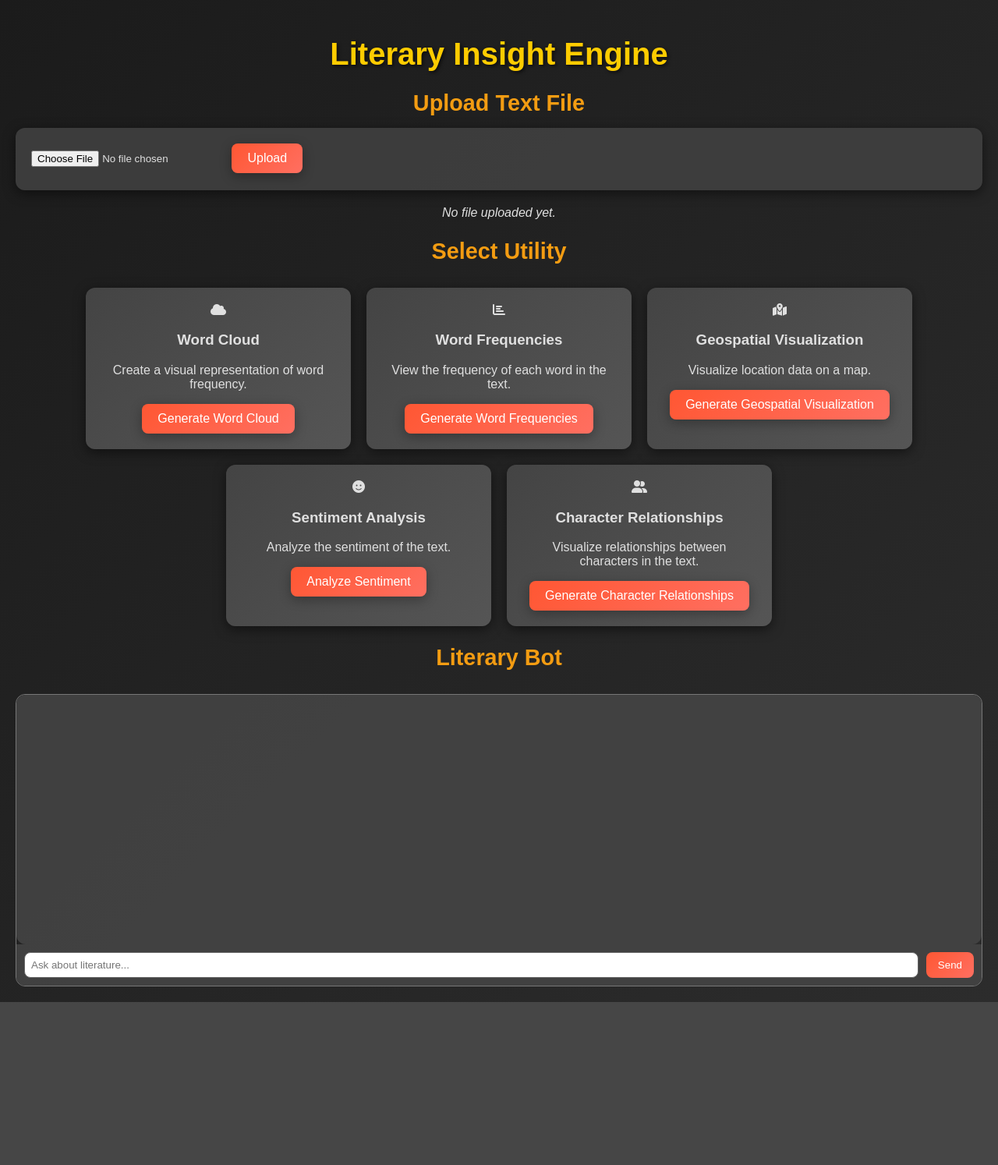
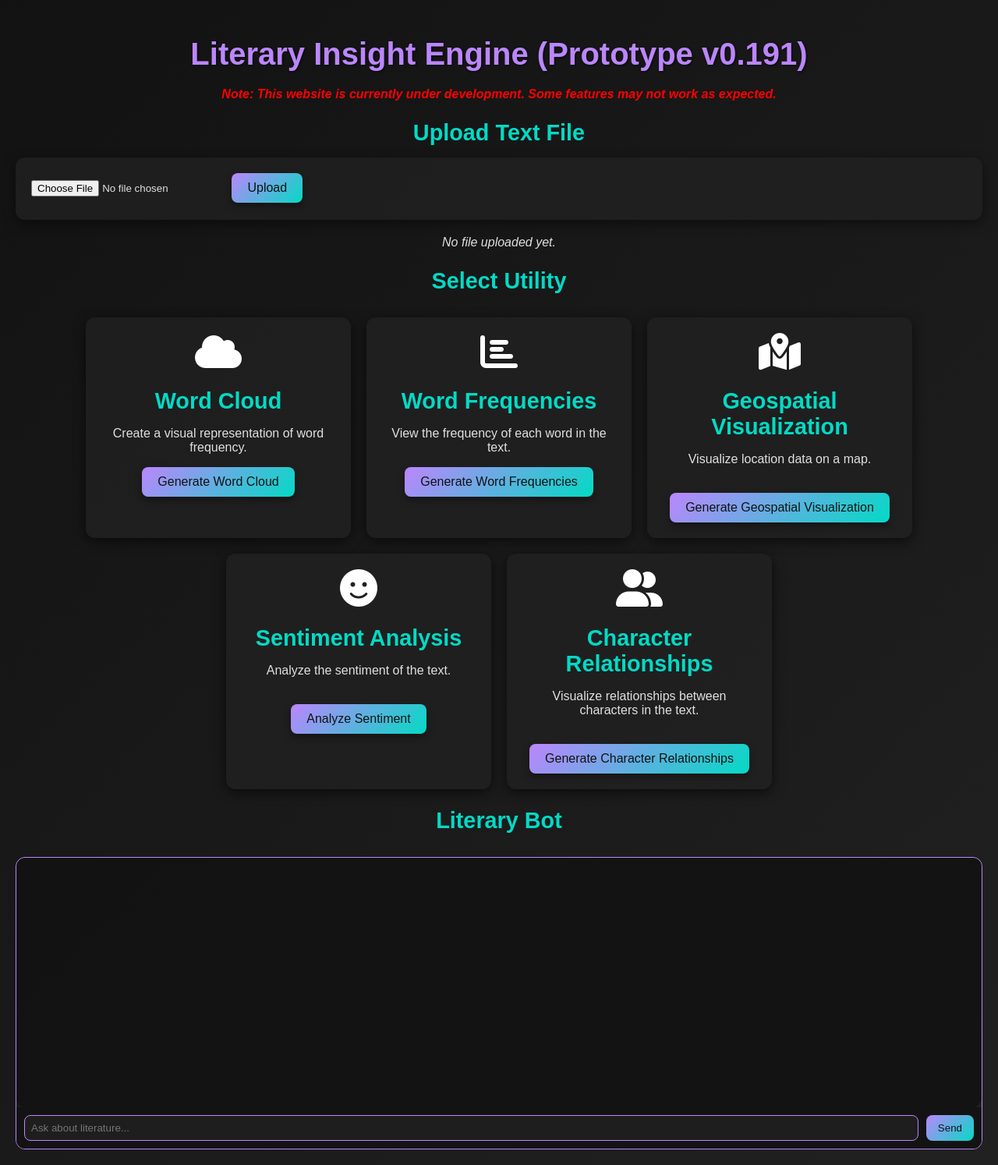
Before and after one commit to RahulRR-10/LiteraryInsightEngine, a Flask app: page / in a window 1280 px wide. Shown: the whole page at 78% size. Before the commit the page ends 1285 px from the top, so only its background shows below. Run offline with Flask 3, Linux system fonts and the light colour scheme.

Commit message:
Add files via upload

```diff
--- a/static/styles.css
+++ b/static/styles.css
@@ -1,54 +1,48 @@
-/* General Body Styles */
+/* Charcoal and Neon Theme */
 body {
     font-family: 'Arial', sans-serif;
-    background: linear-gradient(135deg, #1B1B1B, #2C2C2C); /* Gradient background */
+    background: linear-gradient(135deg, #121212, #212121);
     margin: 0;
     padding: 20px;
     color: #E0E0E0;
 }
 
-/* Main Container Styles */
 .container {
     max-width: 1000px;
     margin: 0 auto;
     padding: 30px;
-    border-radius: 12px; /* Enhanced rounded corners */
-    background: rgba(58, 58, 58, 0.9); /* Semi-transparent background */
-    box-shadow: 0 8px 20px rgba(0, 0, 0, 0.5); /* Deeper shadow for depth */
+    border-radius: 12px;
+    background: rgba(18, 18, 18, 0.9);
+    box-shadow: 0 8px 20px rgba(0, 0, 0, 0.5);
 }
 
-/* Main Heading Styles */
 h1 {
-    color: #FFCC00; /* Bright yellow for main headings */
+    color: #BB86FC; /* Changed to a softer neon purple */
     text-align: center;
     margin-bottom: 20px;
-    font-size: 2.5em; /* Increased font size */
-    text-shadow: 2px 2px 4px rgba(0, 0, 0, 0.6); /* Shadow for text depth */
+    font-size: 2.5em;
+    text-shadow: 1px 1px 3px rgba(0, 0, 0, 0.7); /* Softer glow */
 }
 
-/* Subheading Styles */
 h2 {
-    color: #F39C12; /* Bright orange for subheadings */
+    color: #03DAC5; /* Softer teal color */
     margin-bottom: 15px;
-    font-size: 1.8em; /* Larger subheading size */
-    text-align: center; /* Centered subheading */
+    font-size: 1.8em;
+    text-align: center;
 }
 
-/* Form Styles */
 form {
-    background: rgba(68, 68, 68, 0.8); /* Semi-transparent background for forms */
+    background: rgba(33, 33, 33, 0.8);
     padding: 20px;
     border-radius: 12px;
     box-shadow: 0 4px 15px rgba(0, 0, 0, 0.5);
     margin-bottom: 20px;
 }
 
-/* Input Styles */
 input[type="file"] {
     margin-bottom: 10px;
 }
 
-/* Utility Section Styles */
 .utility-container {
     display: flex;
     flex-wrap: wrap;
@@ -58,60 +52,79 @@ input[type="file"] {
 }
 
 .utility-card {
-    background: linear-gradient(135deg, #444, #555); /* Gradient background for cards */
+    background: rgba(33, 33, 33, 0.8);
     border-radius: 12px;
-    box-shadow: 0 4px 15px rgba(0, 0, 0, 0.5);
+    box-shadow: 0 4px 15px rgba(0, 0, 0, 0.6);
     padding: 20px;
     text-align: center;
     max-width: 300px;
     flex: 1 1 auto;
-    transition: transform 0.3s ease, box-shadow 0.3s ease; /* Smooth transition */
+    transition: transform 0.3s ease, box-shadow 0.3s ease;
+    position: relative; /* Added for glow effect */
+}
+
+.utility-card::before {
+    content: '';
+    position: absolute;
+    top: 0;
+    left: 0;
+    right: 0;
+    bottom: 0;
+    border-radius: 12px;
+    background: rgba(0, 211, 196, 0.3); /* Softer glow effect */
+    z-index: -1;
+    filter: blur(10px); /* Added glow */
+    transition: opacity 0.3s ease;
+    opacity: 0;
 }
 
 .utility-card:hover {
-    box-shadow: 0 12px 30px rgba(0, 0, 0, 0.7); /* Enhanced shadow on hover */
-    transform: translateY(-5px); /* Lift effect */
+    box-shadow: 0 8px 20px rgba(0, 0, 0, 0.8); /* Darker hover shadow */
+    transform: translateY(-5px);
 }
 
-/* Button Base Styles */
+.utility-card:hover::before {
+    opacity: 1; /* Show glow on hover */
+}
+
 .utility-button,
 .back-button {
-    background: linear-gradient(135deg, #FF5733, #FF6F61); /* Gradient button */
-    color: white;
+    background: linear-gradient(135deg, #BB86FC, #03DAC5); /* Softer gradient */
+    color: #121212;
     padding: 10px 20px;
-    border-radius: 8px; /* Rounded corners */
+    border-radius: 8px;
     border: none;
     cursor: pointer;
     font-size: 1em;
-    transition: background 0.3s ease, transform 0.3s ease; /* Smooth transitions */
-    box-shadow: 0 4px 15px rgba(0, 0, 0, 0.3);
+    transition: background 0.3s ease, transform 0.3s ease;
+
+    box-shadow: 0 4px 10px rgba(0, 0, 0, 0.4); /* Darker shadow */
 }
 
 .utility-button:hover,
 .back-button:hover {
-    background: linear-gradient(135deg, #C0392B, #D35400); /* Darker gradient on hover */
-    transform: translateY(-2px); /* Slight lift on hover */
+    background: linear-gradient(135deg, #03DAC5, #81D4FA); /* Softer hover gradient */
+    transform: translateY(-2px);
+    box-shadow: 0 4px 10px rgba(0, 0, 0, 0.6); /* Darker hover shadow */
 }
 
 .utility-button:active,
 .back-button:active {
-    background: linear-gradient(135deg, #A93226, #D35400); /* Even darker gradient on click */
-    box-shadow: 0 2px 5px rgba(0, 0, 0, 0.2);
+    background: linear-gradient(135deg, #018786, #B00020);
+    box-shadow: 0 2px 5px rgba(0, 0, 0, 0.3); /* Darker active shadow */
     transform: translateY(1px);
 }
 
-/* Navigation Container Styles */
 .navigation-container {
     text-align: center;
     margin-top: 20px;
 }
 
-/* File Upload Info Styles */
 #uploadedFileInfo {
     margin-top: 15px;
     color: #E0E0E0;
     text-align: center;
-    font-style: italic; /* Italic style for emphasis */
+    font-style: italic;
 }
 
 .image-container {
@@ -122,34 +135,31 @@ input[type="file"] {
 .image-container img {
     max-width: 100%;
     height: auto;
-    border-radius: 12px; /* Enhanced rounded corners */
+    border-radius: 12px;
     box-shadow: 0 4px 10px rgba(0, 0, 0, 0.5);
 }
 
-/* Topic Title Styles */
 .topic-title {
-    font-size: 1.8em; /* Increased font size */
+    font-size: 1.8em;
     margin: 20px 0;
-    text-align: center; /* Center alignment */
-    color: #FFCC00; /* Bright yellow for topic titles */
+    text-align: center;
+    color: #BB86FC; /* Softer purple */
 }
 
-/* Add margins to charts */
 #vis {
-    margin: 20px 0; /* Space around the visualization */
+    margin: 20px 0;
 }
 
-/* Chat Interface Styles */
 .chat-container {
     margin-top: 30px;
-    border: 1px solid #777; /* Light border */
-    border-radius: 12px; /* Enhanced rounded corners */
+    border: 1px solid #BB86FC;
+    border-radius: 12px;
     overflow: hidden;
 }
 
 .chat-container h2 {
-    background: linear-gradient(135deg, #333, #444); /* Gradient background for header */
-    color: #FFCC00; /* Bright yellow text */
+    background: linear-gradient(135deg, #212121, #BB86FC);
+    color: #E0E0E0;
     padding: 10px;
     margin: 0;
 }
@@ -158,72 +168,46 @@ input[type="file"] {
     height: 300px;
     overflow-y: auto;
     padding: 10px;
-    background: rgba(68, 68, 68, 0.9); /* Darker semi-transparent background */
-    border-radius: 12px; /* Rounded corners */
+    background: rgba(18, 18, 18, 0.9);
+    border-radius: 12px;
 }
 
 .chat-input {
     display: flex;
     padding: 10px;
-    background: rgba(68, 68, 68, 0.9); /* Darker semi-transparent background for input */
+    background: rgba(18, 18, 18, 0.9);
 }
 
 .chat-input input {
     flex-grow: 1;
-    padding: 8px; /* Increased padding */
-    border: 1px solid #666; /* Medium gray border */
-    border-radius: 8px; /* Rounded corners */
+    padding: 8px;
+    border: 1px solid #BB86FC;
+    border-radius: 8px;
+    background: rgba(33, 33, 33, 0.8);
+    color: #E0E0E0;
 }
 
 .chat-input button {
     margin-left: 10px;
     padding: 8px 15px;
-    background: linear-gradient(135deg, #FF5733, #FF6F61); /* Gradient color for button */
-    color: white;
+    background: linear-gradient(135deg, #BB86FC, #03DAC5);
+    color: #121212;
     border: none;
-    border-radius: 8px; /* Rounded corners */
+    border-radius: 8px;
     cursor: pointer;
-    transition: background 0.3s ease, transform 0.3s ease; /* Smooth transitions */
+    transition: background 0.3s ease, transform 0.3s ease;
 }
 
 .chat-input button:hover {
-    background: linear-gradient(135deg, #C0392B, #D35400); /* Darker gradient on hover */
-    transform: translateY(-2px); /* Lift effect */
+    background: linear-gradient(135deg, #03DAC5, #81D4FA); /* Softer hover gradient */
+    transform: translateY(-2px);
 }
-
-/* Loading Overlay Styles */
-.loading-overlay {
-    display: none;
-    position: fixed;
-    top: 0;
-    left: 0;
+#plot-container {
     width: 100%;
-    height: 100%;
-    background-color: rgba(0, 0, 0, 0.8); /* Dark overlay */
-    z-index: 1000;
+    max-width: 1000px;
+    height: 70vh;
+    border: 1px solid #ddd;
+    margin: 20px auto;
+    background-color: #fff;
+    box-shadow: 0 0 5px rgba(0,0,0,0.1);
 }
-
-.loading-spinner {
-    position: absolute;
-    top: 50%;
-    left: 50%;
-    transform: translate(-50%, -50%);
-    text-align: center;
-    color: white;
-}
-
-.progress-bar {
-    width: 200px;
-    height: 20px;
-    background-color: #444; /* Dark gray background */
-    border-radius: 10px;
-    margin-top: 10px;
-}
-
-.progress {
-    width: 0%;
-    height: 100%;
-    background-color: #4CAF50; /* Bright green */
-    border-radius: 10px;
-    transition: width 0.5s;
-}
--- a/templates/index.html
+++ b/templates/index.html
@@ -3,16 +3,19 @@
 <head>
     <meta charset="UTF-8">
     <meta name="viewport" content="width=device-width, initial-scale=1.0">
-    <title>Literary Insight Engine</title>
+    <title>Literary Insight Engine (Prototype v0.191)</title>
     <link rel="stylesheet" href="{{ url_for('static', filename='styles.css') }}">
     <link rel="stylesheet" href="https://cdnjs.cloudflare.com/ajax/libs/font-awesome/6.0.0-beta3/css/all.min.css">
+    <link href="https://fonts.googleapis.com/css2?family=Roboto:wght@300;400;700&display=swap" rel="stylesheet">
 </head>
 <body>
     <div class="main-container">
         <!-- Left Column: Utilities Section -->
         <div class="left-column">
-            <h1>Literary Insight Engine</h1>
-
+            <h1>Literary Insight Engine (Prototype v0.191)</h1>
+            <div style="text-align: center; color: red; font-weight: bold;">
+                <i>Note: This website is currently under development. Some features may not work as expected.</i>
+            </div>
             <!-- Upload Section -->
             <h2>Upload Text File</h2>
             <form id="uploadForm">
@@ -26,41 +29,43 @@
             <div class="utility-container">
                 <!-- Word Cloud Utility -->
                 <div class="utility-card">
-                    <i class="fas fa-cloud"></i>
-                    <h3>Word Cloud</h3>
+                    <i class="fas fa-cloud" style="font-size: 48px; color: #ffffff;"></i>
+                    <h2>Word Cloud</h2>
                     <p>Create a visual representation of word frequency.</p>
                     <button class="utility-button" id="wordCloudButton" onclick="generateWordCloud()" disabled>Generate Word Cloud</button>
                 </div>
 
                 <!-- Word Frequencies Utility -->
                 <div class="utility-card">
-                    <i class="fas fa-chart-bar"></i>
-                    <h3>Word Frequencies</h3>
+                    <i class="fas fa-chart-bar" style="font-size: 48px; color: #ffffff;"></i>
+                    <h2>Word Frequencies</h2>
                     <p>View the frequency of each word in the text.</p>
                     <button class="utility-button" id="wordFrequenciesButton" onclick="generateWordFrequencies()" disabled>Generate Word Frequencies</button>
                 </div>
 
                 <!-- Geospatial Visualization Utility -->
                 <div class="utility-card">
-                    <i class="fas fa-map-marked-alt"></i>
-                    <h3>Geospatial Visualization</h3>
-                    <p>Visualize location data on a map.</p>
+                    <i class="fas fa-map-marked-alt" style="font-size: 48px; color: #ffffff;"></i>
+                    <h2>Geospatial Visualization</h2>
+                    <p>Visualize location data on a map.</p><br>
                     <button class="utility-button" id="geospatialButton" onclick="generateGeospatial()" disabled>Generate Geospatial Visualization</button>
                 </div>
 
                 <!-- Sentiment Analysis Utility -->
                 <div class="utility-card">
-                    <i class="fas fa-smile"></i>
-                    <h3>Sentiment Analysis</h3>
-                    <p>Analyze the sentiment of the text.</p>
+                    <i class="fas fa-smile " style="font-size: 48px; color: #ffffff;"></i>
+                    <h2>Sentiment Analysis</h2>
+                    <p>Analyze the sentiment of the text.
+
+                    </p><br>
                     <button class="utility-button" id="sentimentButton" onclick="generateSentiment()" disabled>Analyze Sentiment</button>
                 </div>
 
                 <!-- Character Relationships Utility -->
                 <div class="utility-card" id="characterRelationshipsCard">
-                    <i class="fas fa-user-friends"></i>
-                    <h3>Character Relationships</h3>
-                    <p>Visualize relationships between characters in the text.</p>
+                    <i class="fas fa-user-friends" style="font-size: 48px; color: #ffffff;"></i>
+                    <h2>Character Relationships</h2>
+                    <p>Visualize relationships between characters in the text.</p><br>
                     <button class="utility-button" id="characterRelationshipsButton" disabled>Generate Character Relationships</button>
                 </div>
             </div>
@@ -204,10 +209,7 @@
                 })
                 .catch(error => console.error('Error:', error));
         }
-
         function generateCharacterRelationships() {
-            document.getElementById('loadingOverlay').style.display = 'block';
-
     fetch('/generate_character_relationships', {
         method: 'POST',
         headers: {
@@ -216,8 +218,6 @@
     })
     .then(response => response.json())
     .then(data => {
-                document.getElementById('loadingOverlay').style.display = 'none';
-
         if (data.error) {
             alert('Error: ' + data.error);
         } else if (data.plot_filename) {
@@ -225,7 +225,6 @@
         }
     })
     .catch((error) => {
-                document.getElementById('loadingOverlay').style.display = 'none';
         console.error('Error:', error);
         alert('An error occurred while generating character relationships.');
     });
@@ -237,6 +236,7 @@
         characterRelationshipsButton.addEventListener('click', generateCharacterRelationships);
     }
 });
+
     </script>
 </body>
 </html>
```
Also changed, not shown: templates/result_character.html (+4 -53 lines), static/wordclouds/ramayana.txt.png. Lines whose indentation alone changed are shown as unchanged.
